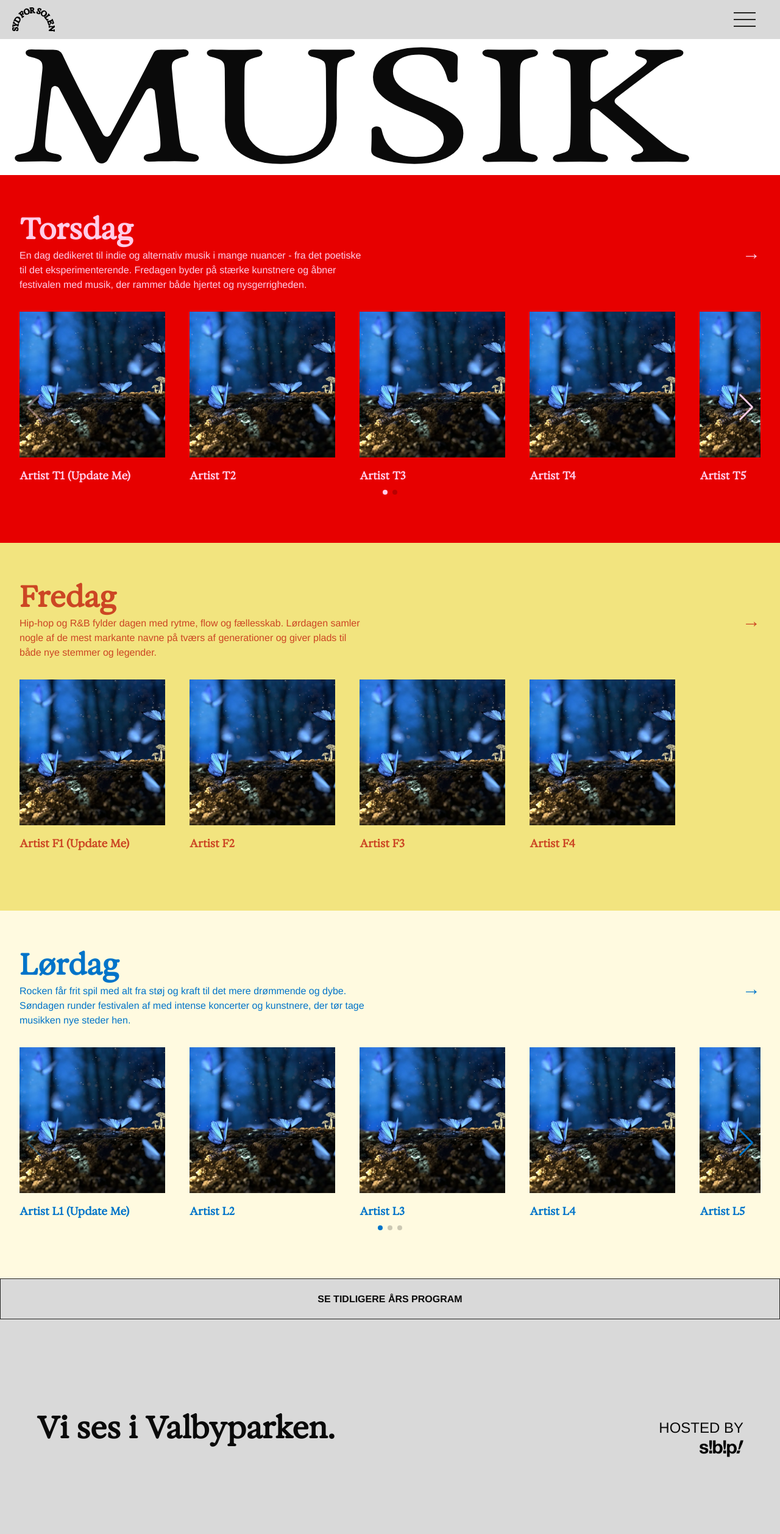
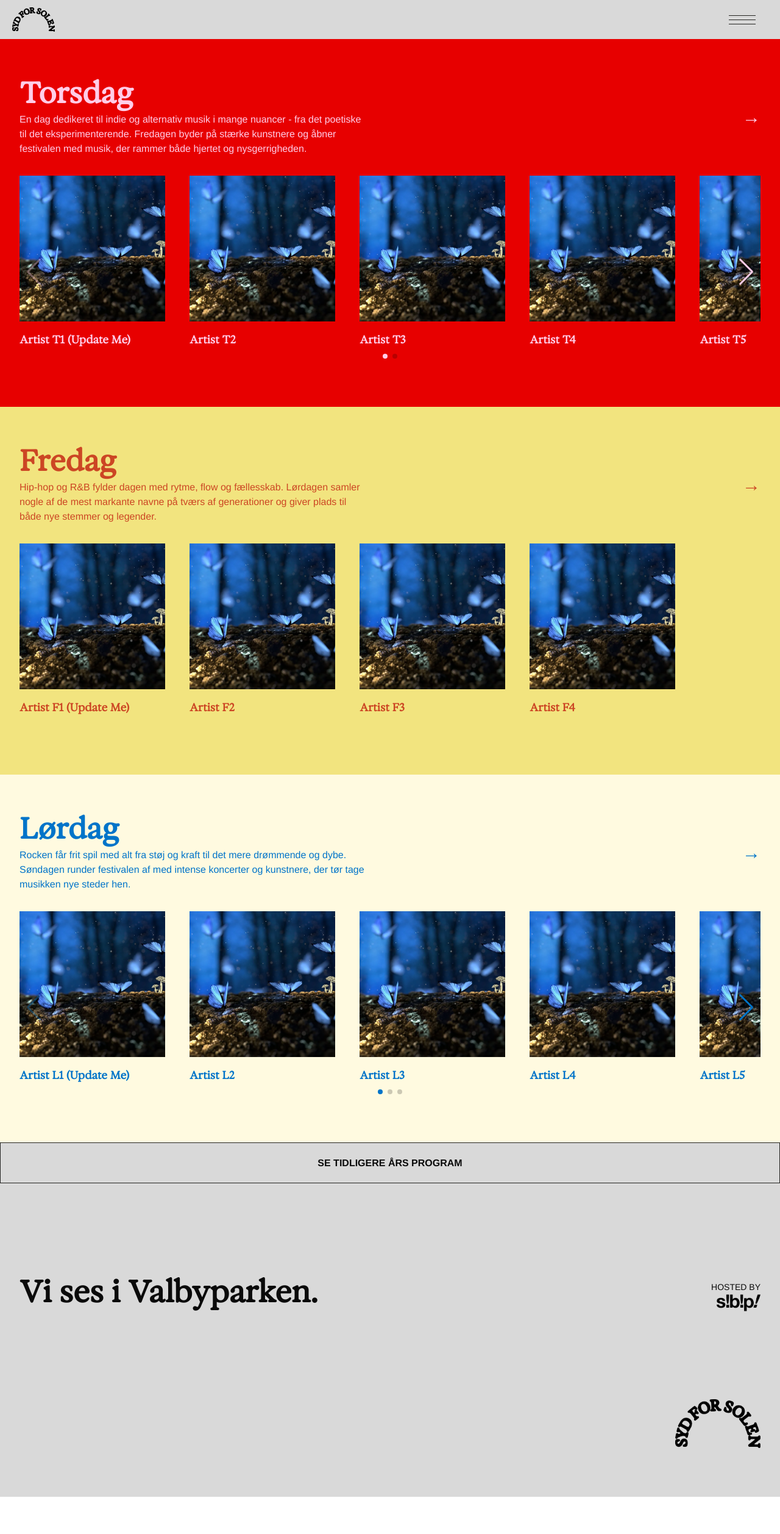
Before and after one commit to axwii/sydforsolenDemo, a Next.js app: page /musik in a window 1280 px wide. Shown: the top 2515 px of the page at 61% size. After the commit the page ends 2454 px from the top, so only its background shows below. Built offline with nearby package versions, Linux system fonts and the light colour scheme.

Commit message:
small fixes

```diff
--- a/src/app/components/layout/footer.tsx
+++ b/src/app/components/layout/footer.tsx
@@ -1,20 +1,14 @@
 export default function Footer() {
   return (
-    <footer className="w-full min-h-[515px] bg-[#D9D9D9] border-t border-black px-4 sm:px-8 md:px-[3.75rem] pt-20 md:pt-40 flex flex-col md:flex-row justify-between gap-8 md:gap-0">
-      <h2 className="font-exposure text-2xl sm:text-3xl md:text-[3.125rem] font-extrabold max-w-[600px]">
-        Vi ses i Valbyparken.
-      </h2>
+    <footer className="w-full min-h-[515px] bg-[#D9D9D9] border-t border-black px-3 sm:px-6 md:px-8 pt-20 md:pt-40 flex flex-col md:flex-row justify-between gap-8 md:gap-0">
+      <h2 className="font-exposure text-2xl sm:text-3xl md:text-[3.125rem] font-extrabold max-w-[600px]">Vi ses i Valbyparken.</h2>
 
       <div className="flex flex-col justify-between pb-10 md:pb-20">
         <div className="flex flex-col items-start md:items-end">
-          <p className="font-['Helvetica_Neue'] -mb-5 uppercase">Hosted by</p>
+          <p className="font-['Helvetica_Neue'] -mb-5 uppercase text-sm">Hosted by</p>
           <img src="/images/sbplogo.svg" alt="SBP Logo" className="w-32 md:w-auto" />
         </div>
-        <img
-          src="/images/sydforsolenlogo.png"
-          alt="Syd For Solen Logo"
-          className="w-32 md:w-auto h-16 md:h-20 object-contain mt-5 md:mt-0"
-        />
+        <img src="/images/sydforsolenlogo.png" alt="Syd For Solen Logo" className="w-32 md:w-auto h-16 md:h-20 object-contain mt-5 md:mt-0" />
       </div>
     </footer>
   );
--- a/src/app/components/layout/header/header.tsx
+++ b/src/app/components/layout/header/header.tsx
@@ -12,24 +12,14 @@ export default function Header() {
       <div className="w-full top-0 left-0 z-50 block bg-grey">
         <div className="container mx-auto h-full flex items-center justify-between px-5">
           <Link href="/">
-            <Image
-              src="/images/sydforsolenlogo.svg"
-              alt="Syd For Solen Logo"
-              width={50}
-              height={50}
-              className="h-10 w-auto"
-            />
+            <Image src="/images/sydforsolenlogo.svg" alt="Syd For Solen Logo" width={50} height={50} className="h-10 w-auto" />
           </Link>
 
-          <button
-            onClick={() => setIsOpen(!isOpen)}
-            className="p-5 z-50"
-            aria-label="Menu"
-          >
-            <div className="w-9 h-6 flex flex-col justify-between group">
-              <span className={`block w-full h-0.5 bg-black transition-all duration-300 relative overflow-hidden group-hover:before:content-[''] group-hover:before:absolute group-hover:before:left-0 group-hover:before:top-0 group-hover:before:w-full group-hover:before:h-full group-hover:before:bg-red group-hover:before:animate-[slideRight_0.3s_ease-in-out] ${isOpen ? 'rotate-45 translate-y-[11.3px]' : ''}`}></span>
-              <span className={`block w-full h-0.5 bg-black transition-all duration-300 relative overflow-hidden group-hover:before:content-[''] group-hover:before:absolute group-hover:before:left-0 group-hover:before:top-0 group-hover:before:w-full group-hover:before:h-full group-hover:before:bg-red group-hover:before:animate-[slideRight_0.4s_ease-in-out] ${isOpen ? 'opacity-0' : ''}`}></span>
-              <span className={`block w-full h-0.5 bg-black transition-all duration-300 relative overflow-hidden group-hover:before:content-[''] group-hover:before:absolute group-hover:before:left-0 group-hover:before:top-0 group-hover:before:w-full group-hover:before:h-full group-hover:before:bg-red group-hover:before:animate-[slideRight_0.5s_ease-in-out] ${isOpen ? '-rotate-45 -translate-y-[10.5px]' : ''}`}></span>
+          <button onClick={() => setIsOpen(!isOpen)} className="p-5 z-50" aria-label="Menu">
+            <div className="w-11 h-6 flex flex-col justify-center gap-1.5">
+              <span className={`block w-full h-[1px] bg-black transition-all duration-300 ${isOpen ? "rotate-[15deg] translate-y-[8px]" : ""}`}></span>
+              <span className={`block w-full h-[1px] bg-black transition-all duration-300 ${isOpen ? "opacity-0" : ""}`}></span>
+              <span className={`block w-full h-[1px] bg-black transition-all duration-300 ${isOpen ? "-rotate-[15deg] -translate-y-[6px]" : ""}`}></span>
             </div>
           </button>
         </div>
--- a/src/app/components/layout/menu/MenuOverlay.tsx
+++ b/src/app/components/layout/menu/MenuOverlay.tsx
@@ -22,13 +22,8 @@ export default function MenuOverlay({ isOpen, onClose }: MenuOverlayProps) {
   const centerysmall = 140; // Center point of 280px height
   const circleRadiussmall = 70; // Half of the 140px circle
 
-
   return (
-    <div
-      className={`fixed inset-0 z-40 transition-all duration-300  font-exposure ${
-        isOpen ? 'opacity-100 visible' : 'opacity-0 invisible'
-      }`}
-    >
+    <div className={`fixed inset-0 z-40 transition-all duration-300 font-exposure ${isOpen ? "opacity-100 visible" : "opacity-0 invisible"}`}>
       {/* Blur Background */}
       <div className="absolute inset-0 bg-white/30 backdrop-blur-lg"></div>
 
@@ -41,11 +36,7 @@ export default function MenuOverlay({ isOpen, onClose }: MenuOverlayProps) {
             <div className="absolute left-1/2 top-1/2 -translate-x-1/2 -translate-y-1/2 w-[140px] h-[140px] md:w-[200px] md:h-[200px] rounded-full border-2 border-black"></div>
 
             {/* Center Link */}
-            <Link
-              href="/billetter"
-              onClick={onClose}
-              className="absolute left-1/2 top-1/2 -translate-x-1/2 -translate-y-1/2 text-lg font-medium text-center hover:text-red transition-colors duration-300 z-10"
-            >
+            <Link href="/billetter" onClick={onClose} className="absolute left-1/2 top-1/2 -translate-x-1/2 -translate-y-1/2 text-lg font-extrabold text-center hover:text-red transition-colors duration-300 z-10">
               KØB BILLETTER
             </Link>
 
@@ -78,12 +69,7 @@ export default function MenuOverlay({ isOpen, onClose }: MenuOverlayProps) {
 
             {/* Menu Items */}
             {menuItems.map((item, index) => (
-              <Link
-                key={item.name}
-                href={item.href}
-                onClick={onClose}
-                className={`absolute text-lg font-medium hover:text-red transition-colors duration-300 whitespace-nowrap ${getPositionClass(index)}`}
-              >
+              <Link key={item.name} href={item.href} onClick={onClose} className={`absolute text-lg font-extrabold hover:text-red transition-colors duration-300 whitespace-nowrap ${getPositionClass(index)}`}>
                 {item.name}
               </Link>
             ))}
--- a/src/app/components/ui/FaqItem.tsx
+++ b/src/app/components/ui/FaqItem.tsx
@@ -1,9 +1,9 @@
-'use client';
+"use client";
 
-import { ChevronDown, ChevronUp } from 'lucide-react';
-import { Tables } from '@/types/supabase';
+import { ChevronDown, ChevronUp } from "lucide-react";
+import { Tables } from "@/types/supabase";
 
-type FaqQuestion = Tables<'faq_questions'>;
+type FaqQuestion = Tables<"faq_questions">;
 
 interface FaqItemProps {
   item: FaqQuestion;
@@ -19,8 +19,8 @@ export default function FaqItem({ item }: FaqItemProps): React.JSX.Element {
           <ChevronUp className="hidden group-open:block" size={20} />
         </div>
       </summary>
-      <div className="mt-2 text-gray-700">
-        <p>{item.answer}</p>
+      <div className="mt-2 text-black">
+        <p className="text-[1rem] font-helvetica-normal">{item.answer}</p>
       </div>
     </details>
   );
--- a/src/app/components/ui/FilterButtons.tsx
+++ b/src/app/components/ui/FilterButtons.tsx
@@ -1,9 +1,9 @@
-'use client';
+"use client";
 
-import { Tables } from '@/types/supabase';
+import { Tables } from "@/types/supabase";
 
-type FaqCategory = Tables<'faq_categories'> & {
-  faq_questions: Tables<'faq_questions'>[];
+type FaqCategory = Tables<"faq_categories"> & {
+  faq_questions: Tables<"faq_questions">[];
 };
 
 interface FilterButtonsProps {
@@ -20,26 +20,18 @@ export default function FilterButtons({ categories, activeFilter, onFilterChange
       <button
         onClick={() => onFilterChange(null)}
         // MODIFIED: Styles for horizontal scroll items on mobile, full-width on desktop
-        className={`flex-shrink-0 whitespace-nowrap px-4 py-3 text-center rounded-md border md:w-full ${
-          activeFilter === null
-            ? 'bg-black text-white'
-            : 'bg-gray-200 text-black hover:bg-gray-300'
-        }`}
+        className={`flex-shrink-0 whitespace-nowrap px-4 py-3 text-center rounded-md border md:w-full font-['Helvetica'] ${activeFilter === null ? "bg-black text-white" : "bg-gray-200 text-black hover:bg-gray-300"}`}
       >
         VIS ALLE
       </button>
       {categories
-      .filter(category => category.id !== "praktisk-frivillig")
+        .filter((category) => category.id !== "praktisk-frivillig")
         .map((category) => (
           <button
             key={category.id}
             onClick={() => onFilterChange(category.id)}
             // MODIFIED: Styles for horizontal scroll items on mobile, full-width on desktop
-          className={`flex-shrink-0 whitespace-nowrap px-4 py-3 text-center rounded-md border md:w-full ${
-            activeFilter === category.id
-              ? 'bg-black text-white'
-              : 'bg-gray-200 text-black hover:bg-gray-300'
-          }`}
+            className={`flex-shrink-0 whitespace-nowrap px-4 py-3 text-center rounded-md border md:w-full font-['Helvetica'] ${activeFilter === category.id ? "bg-black text-white" : "bg-gray-200 text-black hover:bg-gray-300"}`}
           >
             {category.title}
           </button>
--- a/src/app/musik/page.tsx
+++ b/src/app/musik/page.tsx
@@ -9,7 +9,6 @@ import ArtistPopup from "../components/musik/artist/ArtistPopup";
 import DayProgramSection from "../components/musik/DayProgramSection";
 import type { Artist, DayData } from "../../lib/musicData";
 import { musicProgram as initialMusicProgram } from "../../lib/musicData";
-import PageTitle from "../components/ui/PageTitle";
 
 export default function Music() {
   const [selectedArtist, setSelectedArtist] = useState<Artist | null>(null);
@@ -39,7 +38,6 @@ export default function Music() {
 
   return (
     <div className="space-y-0 relative">
-      <PageTitle title="Musik" baseFontSize={210} />
       {programData.map((dayData: DayData) => (
         <DayProgramSection key={dayData.day} dayData={dayData} onArtistClick={openPopup} />
       ))}
--- a/src/app/praktisk/page.tsx
+++ b/src/app/praktisk/page.tsx
@@ -1,14 +1,14 @@
-'use client';
+"use client";
 
-import { useState, useEffect } from 'react';
-import { getCategoriesWithQuestions } from '@/lib/lib';
-import FaqCategory from '../components/ui/FaqCategory';
-import FilterButtons from '../components/ui/FilterButtons';
-import PageTitle from '../components/ui/PageTitle';
-import { Tables } from '@/types/supabase';
+import { useState, useEffect } from "react";
+import { getCategoriesWithQuestions } from "@/lib/lib";
+import FaqCategory from "../components/ui/FaqCategory";
+import FilterButtons from "../components/ui/FilterButtons";
+import PageTitle from "../components/ui/PageTitle";
+import { Tables } from "@/types/supabase";
 
-type FaqCategory = Tables<'faq_categories'> & {
-  faq_questions: Tables<'faq_questions'>[];
+type FaqCategory = Tables<"faq_categories"> & {
+  faq_questions: Tables<"faq_questions">[];
 };
 
 export default function PraktiskPage() {
@@ -36,16 +36,14 @@ export default function PraktiskPage() {
     setActiveFilter(filter);
   };
 
-  const filteredData = activeFilter
-    ? categories.filter((category) => category.id === activeFilter)
-    : categories;
+  const filteredData = activeFilter ? categories.filter((category) => category.id === activeFilter) : categories;
 
   if (loading) return <div>Loading...</div>;
 
   return (
     <div>
       <PageTitle title="Praktisk" baseFontSize={150} />
-      <div className="container mx-auto px-4 py-16 md:py-24">
+      <div className="container mx-auto px-4 py-8 md:py-12">
         <div className="flex flex-col md:flex-row">
           <div className="w-full md:hidden mb-8">
             <FilterButtons categories={categories} activeFilter={activeFilter} onFilterChange={handleFilterChange} />
@@ -55,10 +53,10 @@ export default function PraktiskPage() {
           </div>
           <div className="md:w-3/4">
             {filteredData
-            .filter(category => category.id !== "praktisk-frivillig")
-            .map((category) => (
-              <FaqCategory key={category.id} category={category} />
-            ))}
+              .filter((category) => category.id !== "praktisk-frivillig")
+              .map((category) => (
+                <FaqCategory key={category.id} category={category} />
+              ))}
           </div>
         </div>
       </div>
```
Also changed, not shown: src/app/components/ui/FaqCategory.tsx (+7 -8 lines), src/app/components/ui/PageTitle.tsx (+1 -8 lines). Lines whose indentation alone changed are shown as unchanged.
